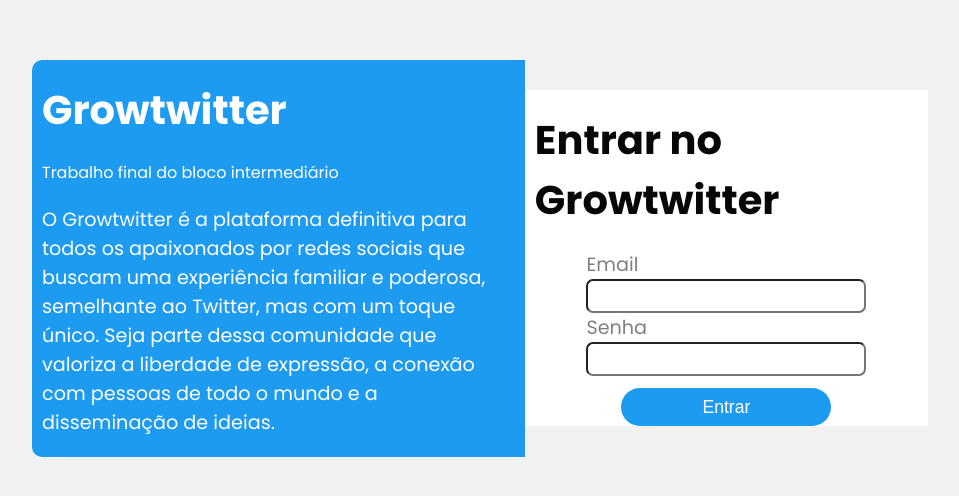
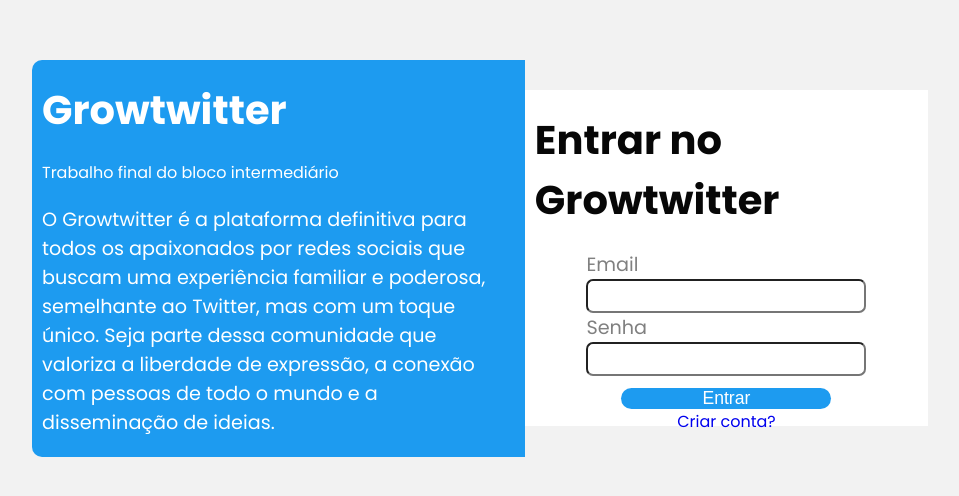
Before and after one commit to marcelo-alldo/growtwitter-18-ed-front, a React (Vite) app: page /login in a window 1280 px wide. Shown: the part 142-638 px from the top of the page, without its empty margins (160-1119 px from the left). Built offline with nearby package versions, Linux system fonts and the light colour scheme.

Commit message:
add-link-create-account

```diff
--- a/src/pages/Login.tsx
+++ b/src/pages/Login.tsx
@@ -60,6 +60,7 @@ function Login() {
             <LoginInputStyled type="password" value={password} onChange={ev => setPassword(ev.target.value)} />
           </div>
           <ButtonDefault label="Entrar" action={handleLogin} />
+          <a href='/create-account'>Criar conta?</a>
         </WhiteCardStyled>
       </CenterCardStyled>
     </LayoutStyled>
```
